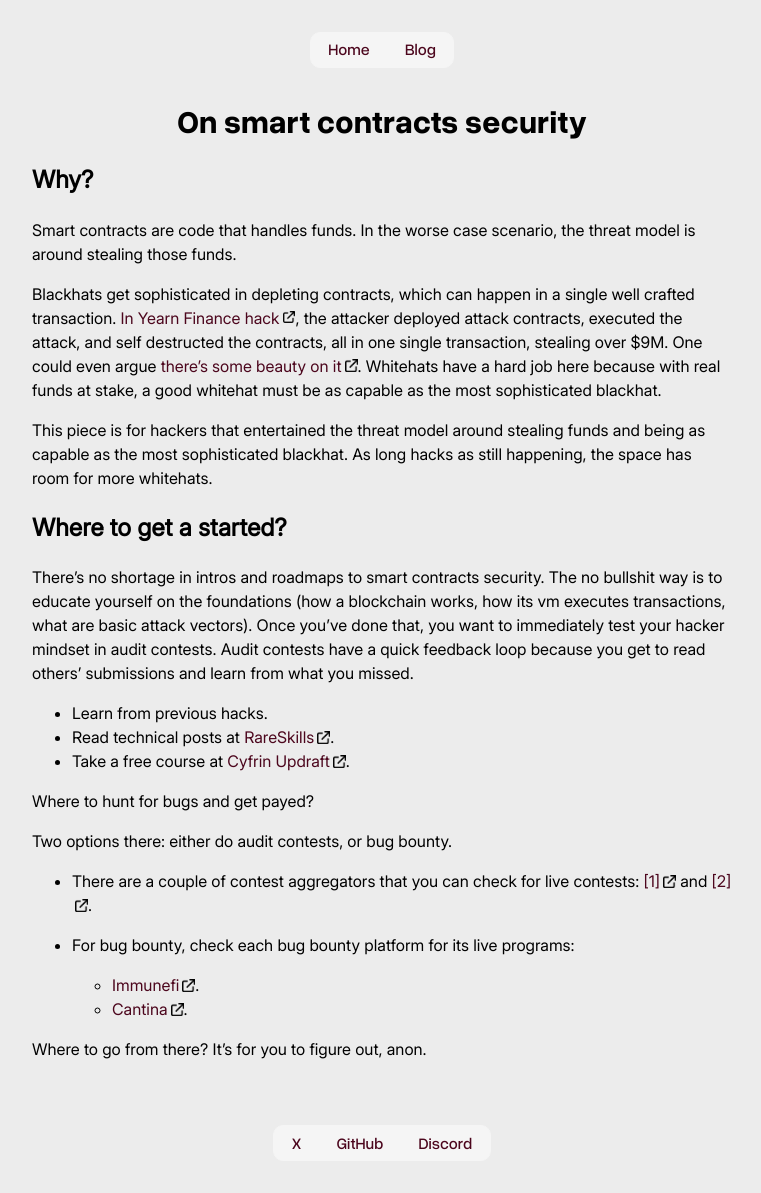
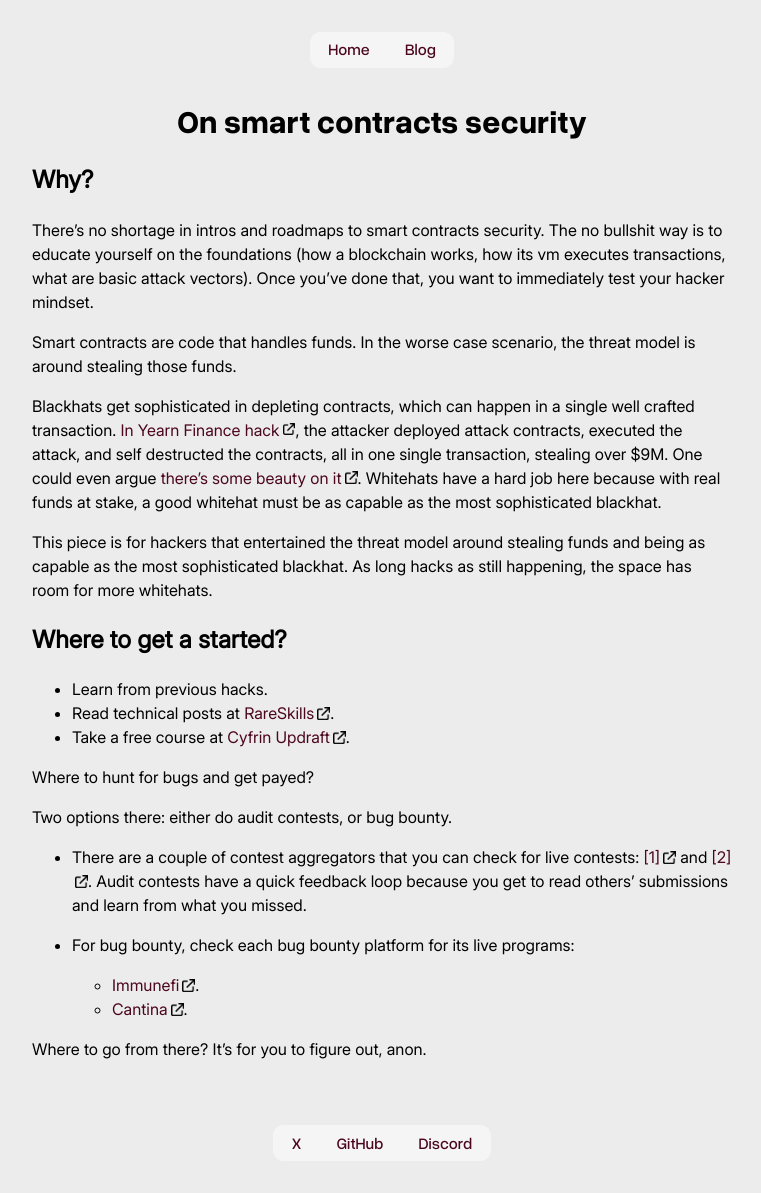
Before and after one commit to e11iptic/e11iptic.github.io, a Jekyll site: the page built from _posts/2025-12-02-scs.md, in a window 1280 px wide. Shown: the whole page, without its empty margins (258-1019 px from the left). Built offline with Jekyll 4.4.1, drawn with Linux system fonts in a browser that asks for light colours; some of the changed lines change nothing that is shown.

Commit message:
Update scs

```diff
--- a/_posts/2025-12-02-scs.md
+++ b/_posts/2025-12-02-scs.md
@@ -5,6 +5,7 @@
 ---
 
 ## Why?
+There's no shortage in intros and roadmaps to smart contracts security. The no bullshit way is to educate yourself on the foundations (how a blockchain works, how its vm executes transactions, what are basic attack vectors). Once you've done that, you want to immediately test your hacker mindset.
 
 Smart contracts are code that handles funds. In the worse case scenario, the threat model is around stealing those funds.
 
@@ -15,8 +16,6 @@
 
 ## Where to get a started?
 
-There's no shortage in intros and roadmaps to smart contracts security. The no bullshit way is to educate yourself on the foundations (how a blockchain works, how its vm executes transactions, what are basic attack vectors). Once you've done that, you want to immediately test your hacker mindset in audit contests. Audit contests have a quick feedback loop because you get to read others' submissions and learn from what you missed.
-
 - Learn from previous hacks.
 - Read technical posts at [RareSkills](https://rareskills.io/blog).
 - Take a free course at [Cyfrin Updraft](https://www.cyfrin.io/updraft).
@@ -26,6 +25,7 @@
 Two options there: either do audit contests, or bug bounty.
 
 - There are a couple of contest aggregators that you can check for live contests: [[1]](https://www.dailywarden.com/) and [[2]](https://www.vigilseek.com/).
+Audit contests have a quick feedback loop because you get to read others' submissions and learn from what you missed.
 
 - For bug bounty, check each bug bounty platform for its live programs:
   - [Immunefi](https://immunefi.com/bug-bounty/).
```
